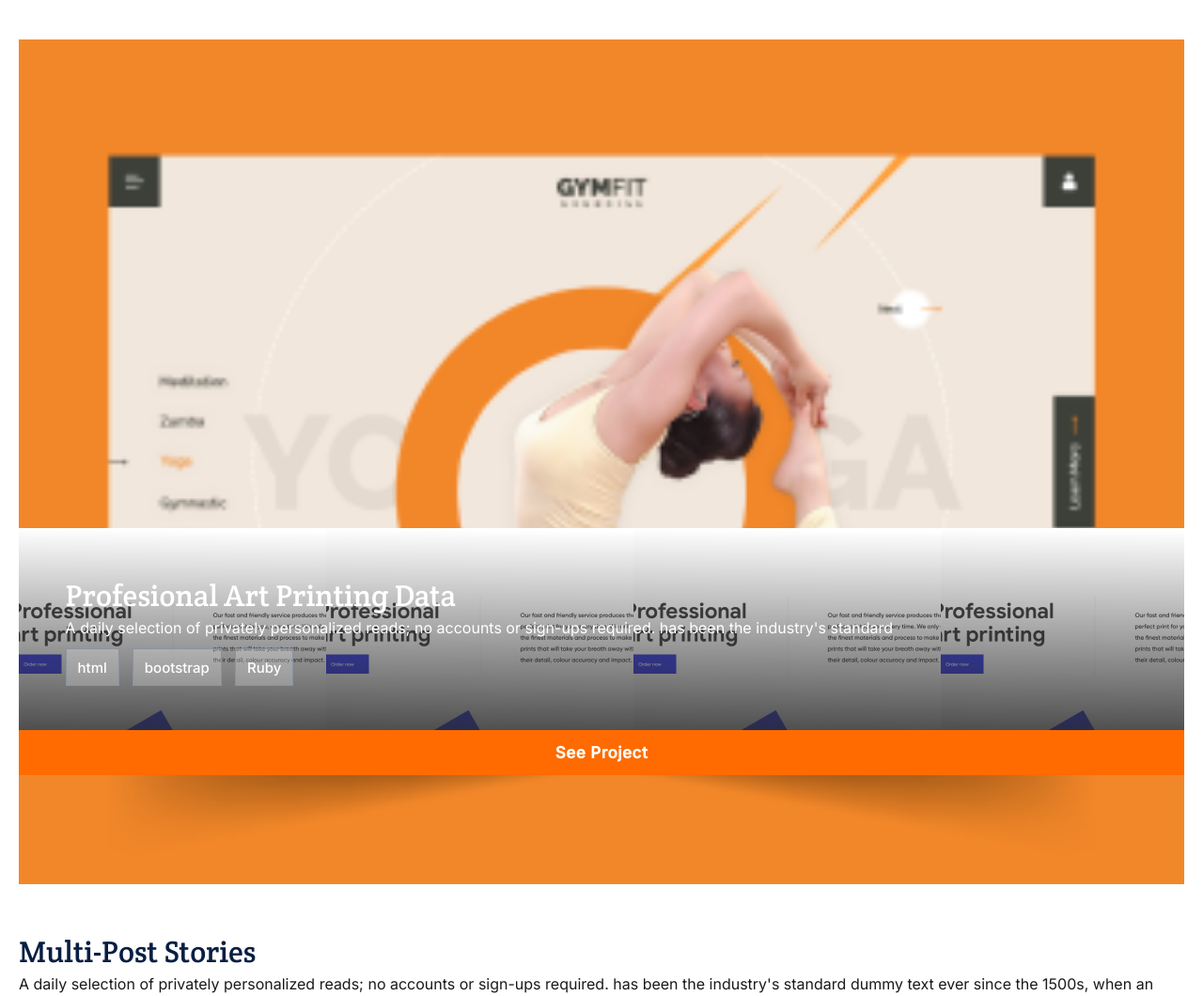
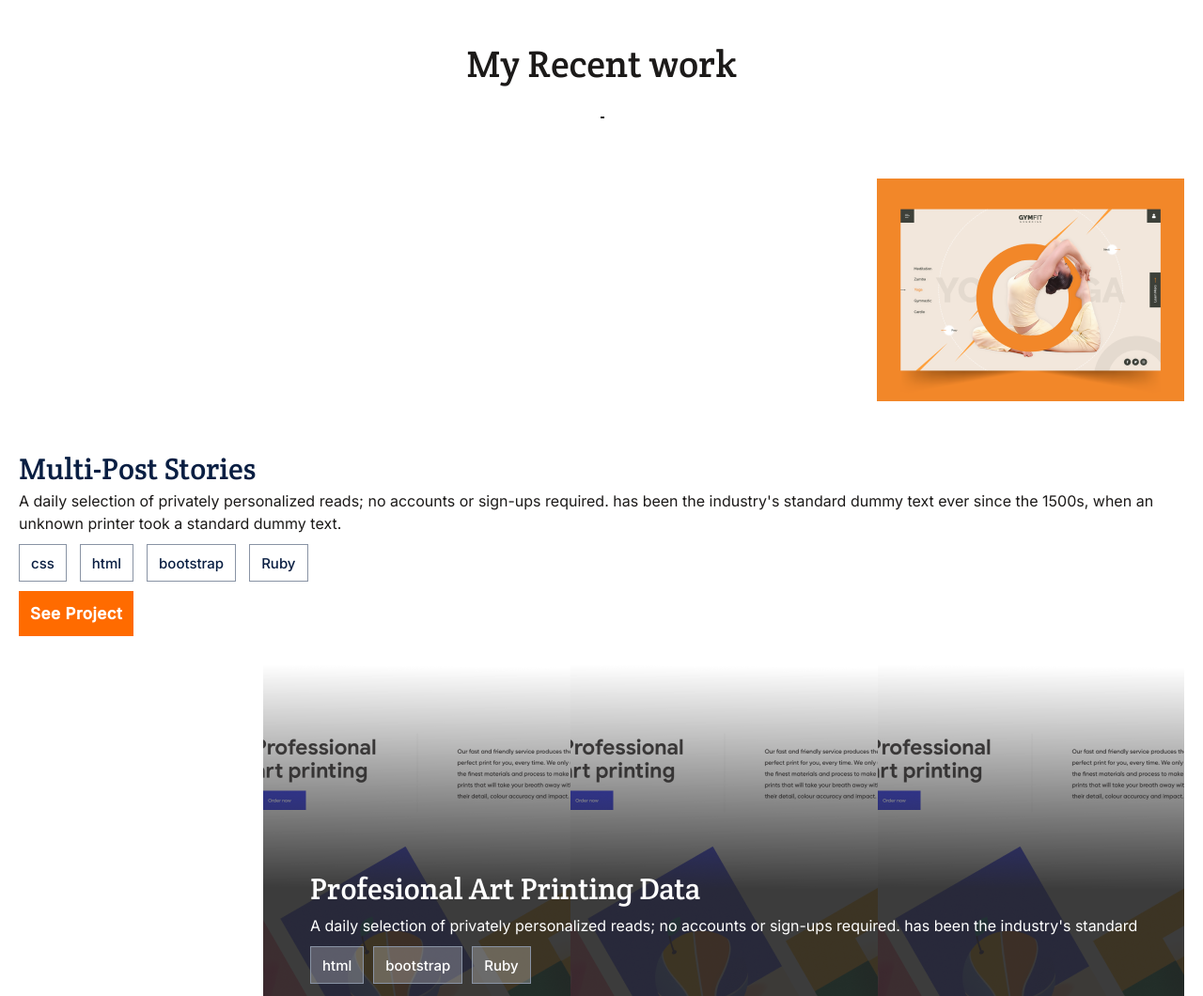
Before and after one commit to Swarzstein/Portfolio, a plain HTML site: page index.html in a window 1280 px wide. Shown: the part 940-2000 px from the top of the page at 94% size. Drawn offline with Linux system fonts and the light colour scheme.

Commit message:
work section completed

```diff
--- a/css/styles.css
+++ b/css/styles.css
@@ -61,18 +61,23 @@ hr {
 
 .btn-group {
   padding: 10px 0;
-
+  align-self: flex-start;
 }
 
 .card {
   display: flex;
-  margin: 30px 20px;
-  height: 460px;
+  margin: 0 20px;
+  align-items: flex-end;
 }
 
 .card-content {
   padding: 3% 4%;
   padding-top: 50px;
+  height: 300px;
+  display: flex;
+  flex-direction: column;
+  justify-content: flex-end;
+
 }
 
 .column {
@@ -89,10 +94,11 @@ hr {
 }
 
 .divider {
-  height: 1px;
   width: 90%;
-  background-color: #3c3a39;
+  border: 1px solid #212121;
   display: inline-block;
+  margin-top: 30px;
+  margin-bottom: 60px;
 }
 
 .fill-h {
@@ -101,12 +107,14 @@ hr {
 
 .fit {
   width: fit-content;
+  align-self: flex-start;
 }
 
 .h-center {
   text-align: center;
   justify-items: center;
   height: max-content;
+  padding-bottom: 130px;
 }
 
 .h-left {
@@ -138,6 +146,7 @@ hr {
 
 .main-container {
   display: grid;
+  grid-gap: 30px;
 }
 
 .p-lang {
@@ -216,6 +225,7 @@ color: #fff;
 
   /* Theme 3 / Neutral 1 */
   color: #1C1A19;
+  margin-top: 100px;
 }
 
 .tema-2 {
@@ -244,6 +254,7 @@ color: #fff;
   font-size: 32px;
   line-height: 44px;
   color: #FFFFFF;
+  margin-bottom: 5px;
 }
 
 .texto1 {
--- a/index.html
+++ b/index.html
@@ -45,7 +45,7 @@
     </div>
   </section>
 
-  <section class="h-center">
+  <section id="works" class="h-center">
     <h1 class="tema-1-2">My Recent work</h1>
     <div class="divider"></div>
 
@@ -67,15 +67,15 @@
         <div class="card-content bg-img-1">
           <h2 class="title-post-2">Profesional Art Printing Data</h2>
           <p class="tema-2">A daily selection of privately personalized reads; no accounts or sign-ups required. has been the industry's standard</p>
-          <div class="btn-group">
-            <button class="p-lang-2">html</button>
-            <button class="p-lang-2">bootstrap</button>
-            <button class="p-lang-2">Ruby</button>
-          </div>
+          <ul class="btn-group">
+            <li><button class="p-lang-2">html</button></li>
+            <li><button class="p-lang-2">bootstrap</button></li>
+            <li><button class="p-lang-2">Ruby</button></li>
+          </ul>
         </div>
         <button class="link-btn fill-h">See Project</button>
       </div>
+
+
     </div>
   </section>
-</body>
-</html>
```
Also changed, not shown: img/Frame.png (added).
